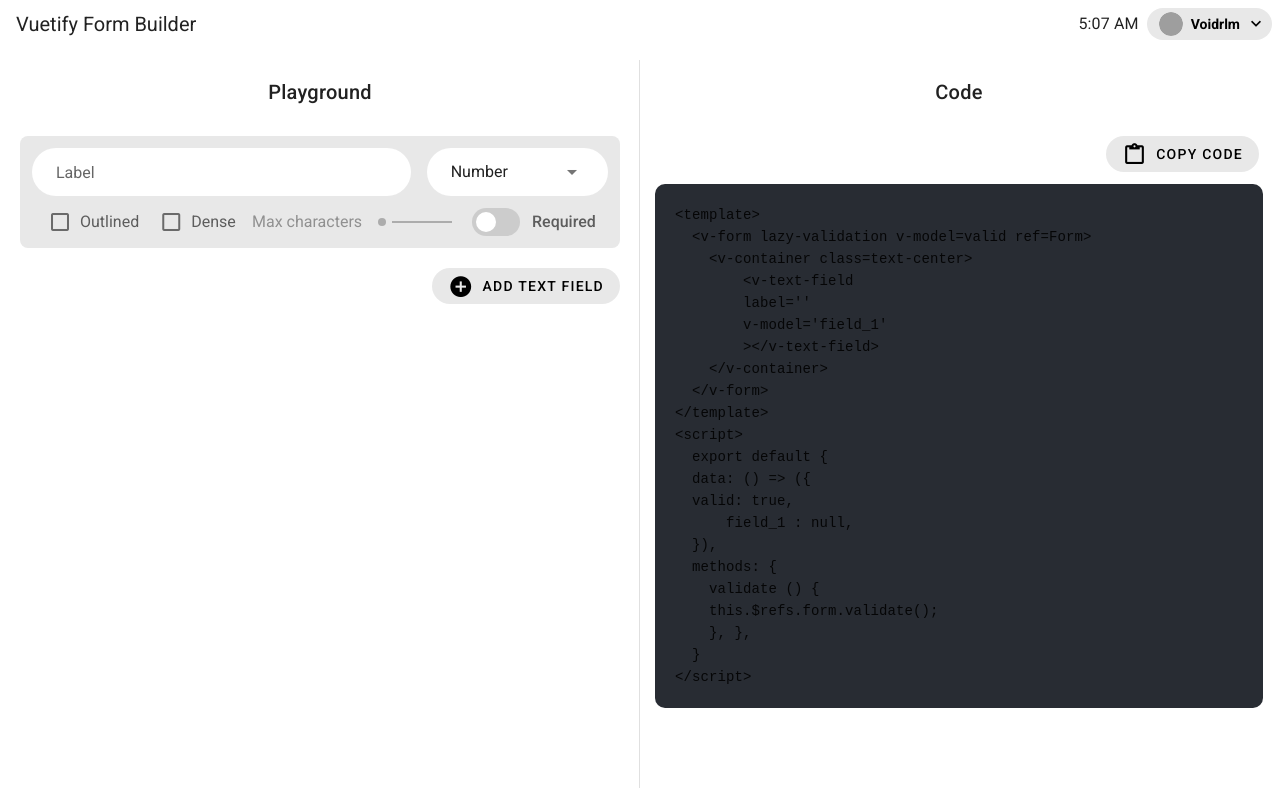
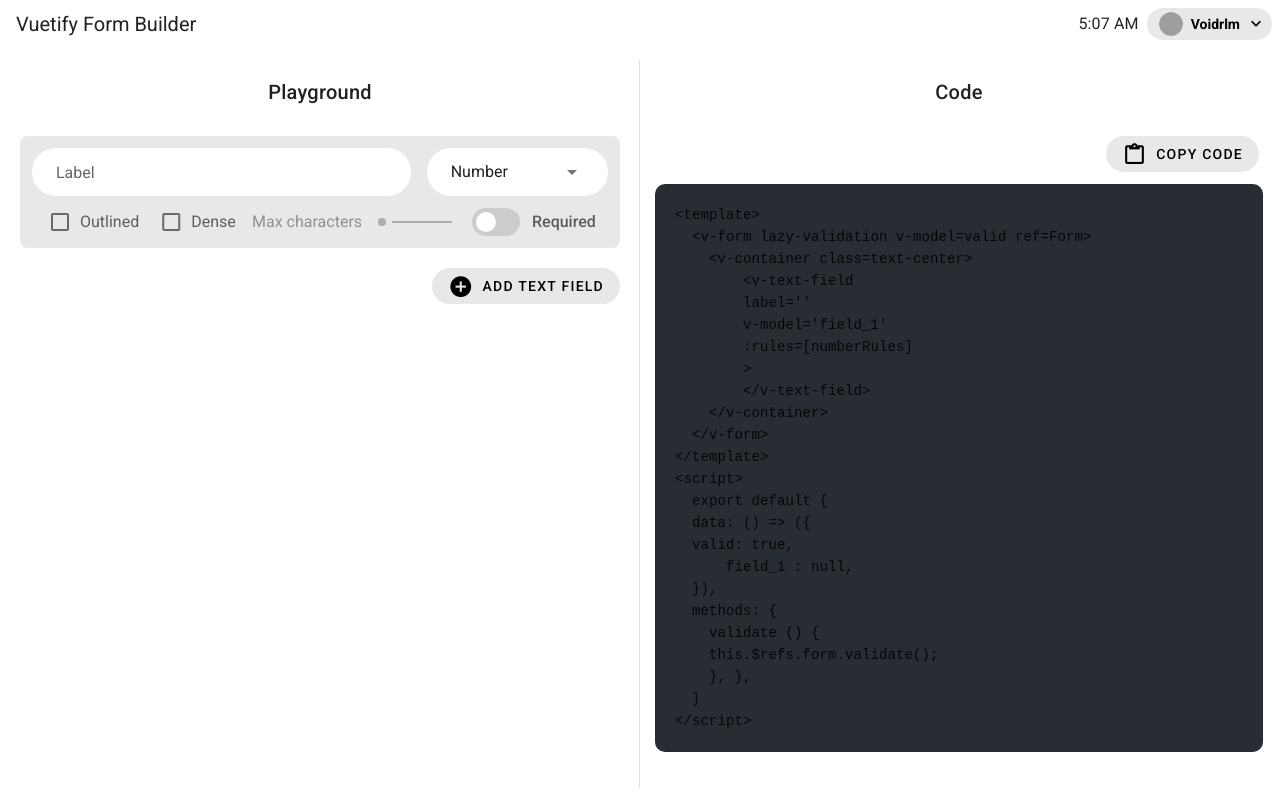
Before and after one commit to voidrlm/Vuetify-Form-Builder-With-Validations, a Vue app: page /#/dashboard in a window 1280 px wide. Built offline with nearby package versions, Linux system fonts and the light colour scheme; grey boxes are pictures that could not be loaded.

Commit message:
Added code generation for rules and validations

```diff
--- a/src/components/code/codeBlock.vue
+++ b/src/components/code/codeBlock.vue
@@ -43,6 +43,26 @@ export default {
           field.max = 0;
         }
         //CODE GENERATION
+        let required = field.required ? "required" + "," : "";
+        field.type == "E-Mail"
+          ? "emailRules"
+          : field.type == "Password"
+          ? "passwordRules"
+          : field.type == "Number"
+          ? "numberRules"
+          : "";
+        let ruleType =
+          field.type == "E-Mail"
+            ? "emailRules"
+            : field.type == "Password"
+            ? "passwordRules"
+            : field.type == "Number"
+            ? "numberRules"
+            : "";
+        let rule =
+          field.type !== "Text"
+            ? "\n        :rules=" + "[" + required + ruleType + "]"
+            : "";
         let openTextField = "\n        <v-text-field";
         let label = "\n        label=" + "'" + field.title + "'";
         let hint =
@@ -80,7 +100,7 @@ export default {
               (index + 1) +
               ""
             : "";
-        let closeTextField = "\n        ></v-text-field>";
+        let closeTextField = "\n        >\n        </v-text-field>";
         //COMBINE ALL
         let textField =
           openTextField +
@@ -93,6 +113,7 @@ export default {
           value +
           counter +
           click +
+          rule +
           closeTextField;
         return textField;
       });
```
